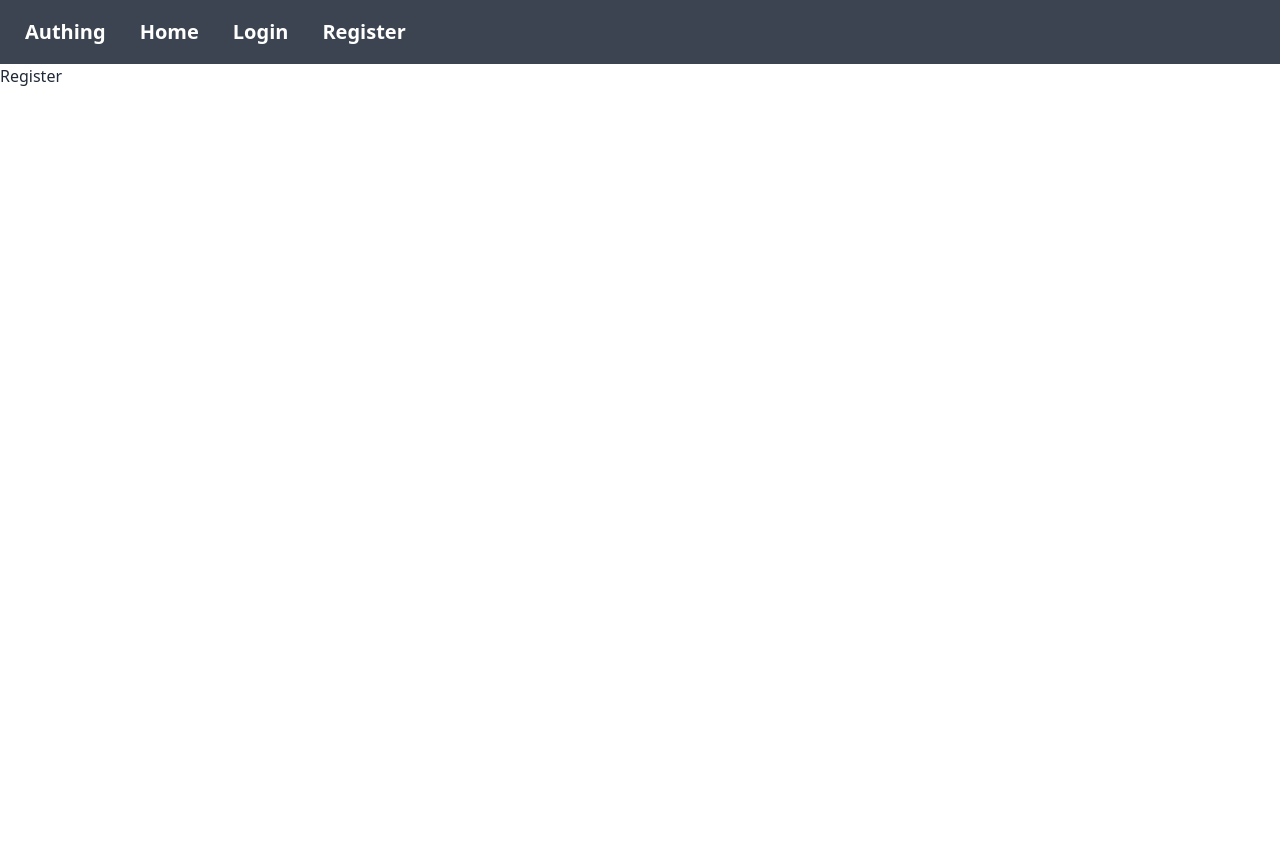
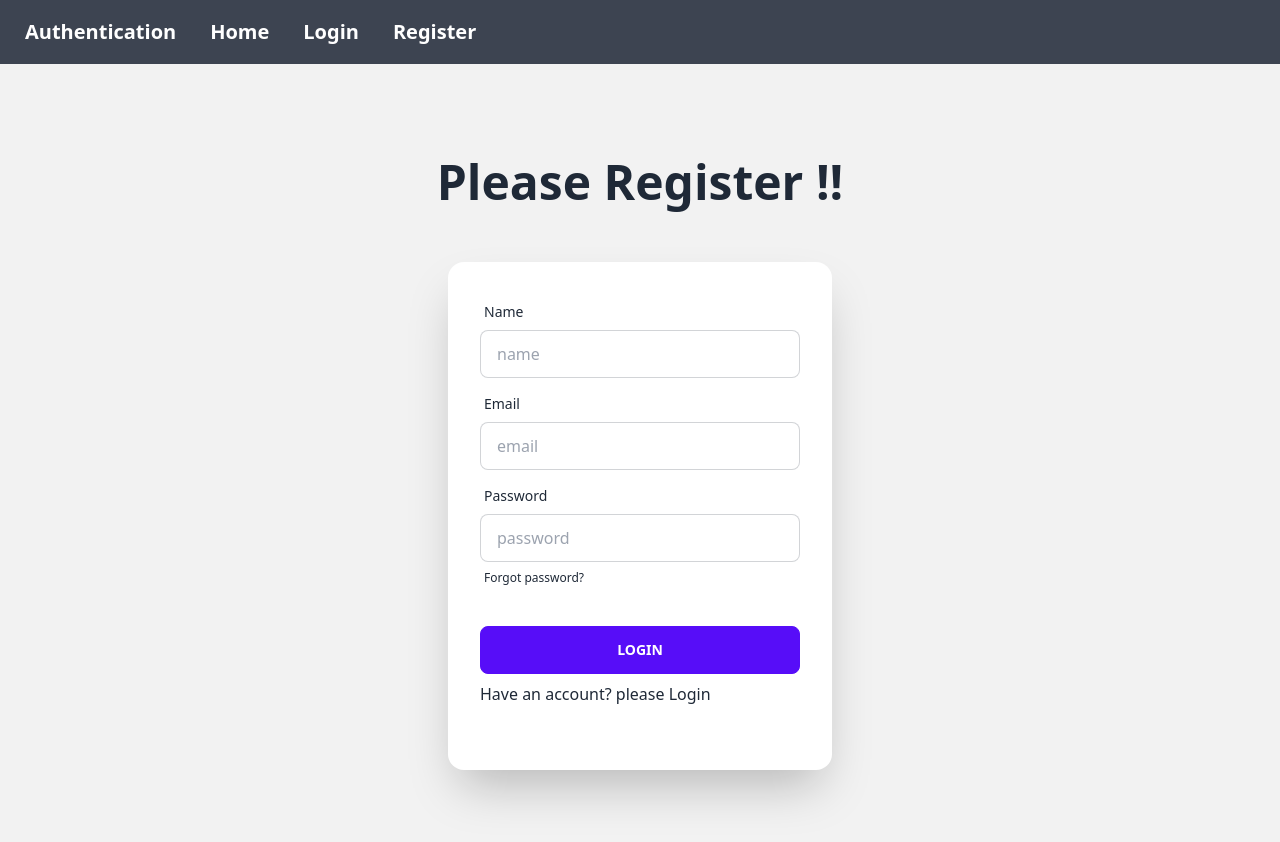
Before and after one commit to yeasinrafee/auth-firebase-context-tailwind, a React (Vite) app: page /register in a window 1280 px wide. Shown: the top 842 px of the page. Before the commit the page ends 800 px from the top, so only its background shows below. Built offline with nearby package versions, Linux system fonts and the light colour scheme.

Commit message:
Log in registetion ui

```diff
--- a/src/components/Header.jsx
+++ b/src/components/Header.jsx
@@ -5,7 +5,7 @@ const Header = () => {
   return (
     <div className="navbar bg-neutral text-neutral-content">
       <a className="btn btn-ghost normal-case text-xl" href="/">
-        Authing
+        Authentication
       </a>
       <Link className="btn btn-ghost normal-case text-xl" to="/">
         Home
--- a/src/components/Home.jsx
+++ b/src/components/Home.jsx
@@ -1,9 +1,11 @@
-import React from "react";
+import React, { useContext } from "react";
+import { AuthContext } from "../provider/AuthProvider";
 
 const Home = () => {
+  const user = useContext(AuthContext);
   return (
     <div>
-      <h3>Home</h3>
+      <h3>Home {user && <span>{user.displayName}</span>}</h3>
     </div>
   );
 };
--- a/src/components/Login.jsx
+++ b/src/components/Login.jsx
@@ -1,9 +1,62 @@
 import React from "react";
+import { Link } from "react-router-dom";
 
 const Login = () => {
+  const handleLogin = (event) => {
+    event.preventDefault();
+
+    const form = event.target;
+    const email = form.email.value;
+    const password = form.password.value;
+
+    console.log(email, password);
+  };
   return (
-    <div>
-      <h3>Login</h3>
+    <div className="hero min-h-screen bg-base-200">
+      <div className="hero-content flex-col lg:gap-14">
+        <div className="text-center">
+          <h1 className="text-5xl font-bold">Please Login !!!</h1>
+        </div>
+        <div className="card flex-shrink-0 w-full max-w-sm shadow-2xl bg-base-100">
+          <form onSubmit={handleLogin} className="card-body">
+            <div className="form-control">
+              <label className="label">
+                <span className="label-text">Email</span>
+              </label>
+              <input
+                type="email"
+                name="email"
+                placeholder="email"
+                className="input input-bordered"
+                required
+              />
+            </div>
+            <div className="form-control">
+              <label className="label">
+                <span className="label-text">Password</span>
+              </label>
+              <input
+                type="password"
+                name="password"
+                placeholder="password"
+                className="input input-bordered"
+                required
+              />
+              <label className="label">
+                <a href="#" className="label-text-alt link link-hover">
+                  Forgot password?
+                </a>
+              </label>
+            </div>
+            <div className="form-control mt-6">
+              <button className="btn btn-primary">Login</button>
+            </div>
+            <div className="mb-8">
+              <Link to="/register">New to authentication? register</Link>
+            </div>
+          </form>
+        </div>
+      </div>
     </div>
   );
 };
--- a/src/components/Register.jsx
+++ b/src/components/Register.jsx
@@ -1,9 +1,73 @@
 import React from "react";
+import { Link } from "react-router-dom";
 
 const Register = () => {
+  const handleRegister = (event) => {
+    event.preventDefault();
+    const form = event.target;
+    const name = form.name.value;
+    const email = form.email.value;
+    const password = form.password.value;
+    console.log(name, email, password);
+  };
   return (
-    <div>
-      <h3>Register</h3>
+    <div className="hero min-h-screen bg-base-200">
+      <div className="hero-content flex-col lg:gap-14">
+        <div className="text-center">
+          <h1 className="text-5xl font-bold">Please Register !!</h1>
+        </div>
+        <div className="card flex-shrink-0 w-full max-w-sm shadow-2xl bg-base-100">
+          <form onSubmit={handleRegister} className="card-body">
+            <div className="form-control">
+              <label className="label">
+                <span className="label-text">Name</span>
+              </label>
+              <input
+                type="name"
+                name="name"
+                placeholder="name"
+                className="input input-bordered"
+                required
+              />
+            </div>
+            <div className="form-control">
+              <label className="label">
+                <span className="label-text">Email</span>
+              </label>
+              <input
+                type="email"
+                name="email"
+                placeholder="email"
+                className="input input-bordered"
+                required
+              />
+            </div>
+            <div className="form-control">
+              <label className="label">
+                <span className="label-text">Password</span>
+              </label>
+              <input
+                type="password"
+                name="password"
+                placeholder="password"
+                className="input input-bordered"
+                required
+              />
+              <label className="label">
+                <a href="#" className="label-text-alt link link-hover">
+                  Forgot password?
+                </a>
+              </label>
+            </div>
+            <div className="form-control mt-6">
+              <button className="btn btn-primary">Login</button>
+            </div>
+            <div className="mb-8">
+              <Link to="/login">Have an account? please Login</Link>
+            </div>
+          </form>
+        </div>
+      </div>
     </div>
   );
 };
--- a/src/firebase/firebase.config.js
+++ b/src/firebase/firebase.config.js
@@ -15,4 +15,5 @@ const firebaseConfig = {
 
 // Initialize Firebase
 const app = initializeApp(firebaseConfig);
+
 export default app;
--- /dev/null
+++ b/src/provider/AuthProvider.jsx
@@ -0,0 +1,13 @@
+import React, { createContext } from "react";
+import { getAuth } from "firebase/auth";
+import app from "../firebase/firebase.config";
+export const AuthContext = createContext(null);
+
+const auth = getAuth(app);
+
+const AuthProvider = ({ children }) => {
+  const user = { displayName: "Rafee" };
+  return <AuthContext.Provider value={user}>{children}</AuthContext.Provider>;
+};
+
+export default AuthProvider;
```
Also changed, not shown: src/main.jsx (+6 -3 lines), src/provider/__steps__.js (added, +18 -0 lines).
